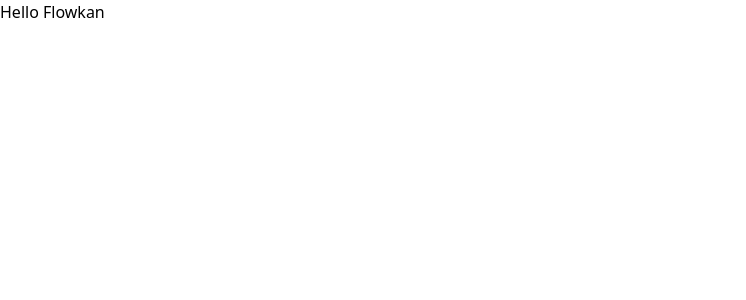
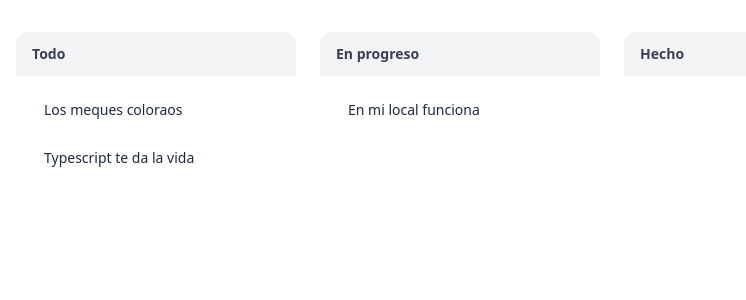
Before and after one commit to Flowkan/flowkan, a React (Vite) app in the folder client/: page / in a window 1280 px wide. Shown: the top 300 px of the page, without its empty margins (0-746 px from the left). Built offline with nearby package versions, Linux system fonts and the light colour scheme.

Commit message:
configuración y componentes para probar el drag & drop

```diff
--- a/client/package.json
+++ b/client/package.json
@@ -14,6 +14,7 @@
     "test:coverage": "vitest run --coverage"
   },
   "dependencies": {
+    "@hello-pangea/dnd": "^18.0.1",
     "@tailwindcss/vite": "^4.1.11",
     "axios": "^1.10.0",
     "react": "^19.1.0",
--- a/client/src/App.tsx
+++ b/client/src/App.tsx
@@ -1,5 +1,7 @@
+import Board from "./components/Board";
+
 function App() {
-  return <h1>Hello Flowkan</h1>;
+  return <Board />;
 }
 
 export default App;
--- /dev/null
+++ b/client/src/components/Board.tsx
@@ -0,0 +1,83 @@
+import { useState } from "react";
+import {
+  DragDropContext,
+  Droppable,
+  Draggable,
+  type DropResult,
+} from "@hello-pangea/dnd";
+import type { BoardData } from "../types";
+import { handleColumnDrag, handleTaskDrag } from "../lib/dragHandlers";
+import Column from "./Column";
+
+const initialData: BoardData = {
+  columns: {
+    "col-1": {
+      id: "col-1",
+      title: "Todo",
+      items: [
+        { id: "item-1", content: "Los meques coloraos" },
+        { id: "item-2", content: "Typescript te da la vida" },
+      ],
+    },
+    "col-2": {
+      id: "col-2",
+      title: "En progreso",
+      items: [{ id: "item-3", content: "En mi local funciona" }],
+    },
+    "col-3": {
+      id: "col-3",
+      title: "Hecho",
+      items: [],
+    },
+  },
+  columnOrder: ["col-1", "col-2", "col-3"],
+};
+
+const Board = () => {
+  const [data, setData] = useState<BoardData>(initialData);
+
+  const onDragEnd = (result: DropResult) => {
+    const { type, destination } = result;
+    if (!destination) return;
+
+    if (type === "column") {
+      setData((prev) => handleColumnDrag(prev, result));
+    } else {
+      setData((prev) => handleTaskDrag(prev, result));
+    }
+  };
+
+  return (
+    <DragDropContext onDragEnd={onDragEnd}>
+      <Droppable droppableId="board" type="column" direction="horizontal">
+        {(provided) => (
+          <div
+            ref={provided.innerRef}
+            {...provided.droppableProps}
+            className="flex gap-6 overflow-x-auto px-4 py-8 sm:px-8"
+          >
+            {data.columnOrder.map((colId, index) => (
+              <Draggable key={colId} draggableId={colId} index={index}>
+                {(prov) => (
+                  <div
+                    ref={prov.innerRef}
+                    {...prov.draggableProps}
+                    style={prov.draggableProps.style}
+                    className="flex flex-col"
+                  >
+                    <div {...prov.dragHandleProps}>
+                      <Column column={data.columns[colId]} />
+                    </div>
+                  </div>
+                )}
+              </Draggable>
+            ))}
+            {provided.placeholder}
+          </div>
+        )}
+      </Droppable>
+    </DragDropContext>
+  );
+};
+
+export default Board;
--- /dev/null
+++ b/client/src/components/Column.tsx
@@ -0,0 +1,32 @@
+import { Droppable } from "@hello-pangea/dnd";
+import type { Column as ColumnType } from "../types";
+import TaskCard from "./TaskCard";
+
+interface Props {
+  column: ColumnType;
+}
+
+const Column = ({ column }: Props) => (
+  <div className="flex h-fit min-w-[280px] max-w-xs flex-col rounded-xl border border-gray-200 bg-white shadow-md transition hover:shadow-lg">
+    <div className="rounded-t-xl bg-gray-100 px-4 py-3">
+      <h3 className="text-sm font-semibold text-gray-700">{column.title}</h3>
+    </div>
+
+    <Droppable droppableId={column.id} type="task">
+      {(provided) => (
+        <div
+          ref={provided.innerRef}
+          {...provided.droppableProps}
+          className="flex flex-col gap-3 px-4 py-4"
+        >
+          {column.items.map((item, index) => (
+            <TaskCard key={item.id} task={item} index={index} />
+          ))}
+          {provided.placeholder}
+        </div>
+      )}
+    </Droppable>
+  </div>
+);
+
+export default Column;
--- /dev/null
+++ b/client/src/components/TaskCard.tsx
@@ -0,0 +1,27 @@
+import { Draggable } from "@hello-pangea/dnd";
+import type { Task } from "../types";
+
+interface Props {
+  task: Task;
+  index: number;
+}
+
+const TaskCard = ({ task, index }: Props) => (
+  <Draggable draggableId={task.id} index={index}>
+    {(prov, snapshot) => (
+      <div
+        ref={prov.innerRef}
+        {...prov.draggableProps}
+        {...prov.dragHandleProps}
+        className={`rounded-md border border-gray-200 bg-white px-3 py-2 text-sm text-gray-800 shadow-sm transition-all duration-200 hover:bg-gray-50 ${
+          snapshot.isDragging ? "bg-blue-50 ring-2 ring-blue-300 shadow-md" : ""
+        }`}
+        style={prov.draggableProps.style}
+      >
+        {task.content}
+      </div>
+    )}
+  </Draggable>
+);
+
+export default TaskCard;
--- /dev/null
+++ b/client/src/lib/dragHandlers.ts
@@ -0,0 +1,48 @@
+import type { DropResult } from "@hello-pangea/dnd";
+import type { BoardData, Column } from "../types";
+
+// Maneja el movimiento de columnas
+export function handleColumnDrag(
+  data: BoardData,
+  result: DropResult,
+): BoardData {
+  const newOrder = [...data.columnOrder];
+  const [removed] = newOrder.splice(result.source.index, 1);
+  newOrder.splice(result.destination!.index, 0, removed);
+  return { ...data, columnOrder: newOrder };
+}
+
+// Maneja el movimiento de tareas
+export function handleTaskDrag(data: BoardData, result: DropResult): BoardData {
+  const { source, destination } = result;
+  const startCol = data.columns[source.droppableId];
+  const finishCol = data.columns[destination!.droppableId];
+
+  if (startCol === finishCol) {
+    const newItems = [...startCol.items];
+    const [moved] = newItems.splice(source.index, 1);
+    newItems.splice(destination!.index, 0, moved);
+    const newCol: Column = { ...startCol, items: newItems };
+    return {
+      ...data,
+      columns: { ...data.columns, [newCol.id]: newCol },
+    };
+  } else {
+    const startItems = [...startCol.items];
+    const [moved] = startItems.splice(source.index, 1);
+    const finishItems = [...finishCol.items];
+    finishItems.splice(destination!.index, 0, moved);
+
+    const newStart: Column = { ...startCol, items: startItems };
+    const newFinish: Column = { ...finishCol, items: finishItems };
+
+    return {
+      ...data,
+      columns: {
+        ...data.columns,
+        [newStart.id]: newStart,
+        [newFinish.id]: newFinish,
+      },
+    };
+  }
+}
--- /dev/null
+++ b/client/src/types/index.ts
@@ -0,0 +1,15 @@
+export interface Task {
+  id: string;
+  content: string;
+}
+
+export interface Column {
+  id: string;
+  title: string;
+  items: Task[];
+}
+
+export interface BoardData {
+  columns: Record<string, Column>;
+  columnOrder: string[];
+}
```
Also changed, not shown: 1 other file (tests, documents, lock files or other folders).
